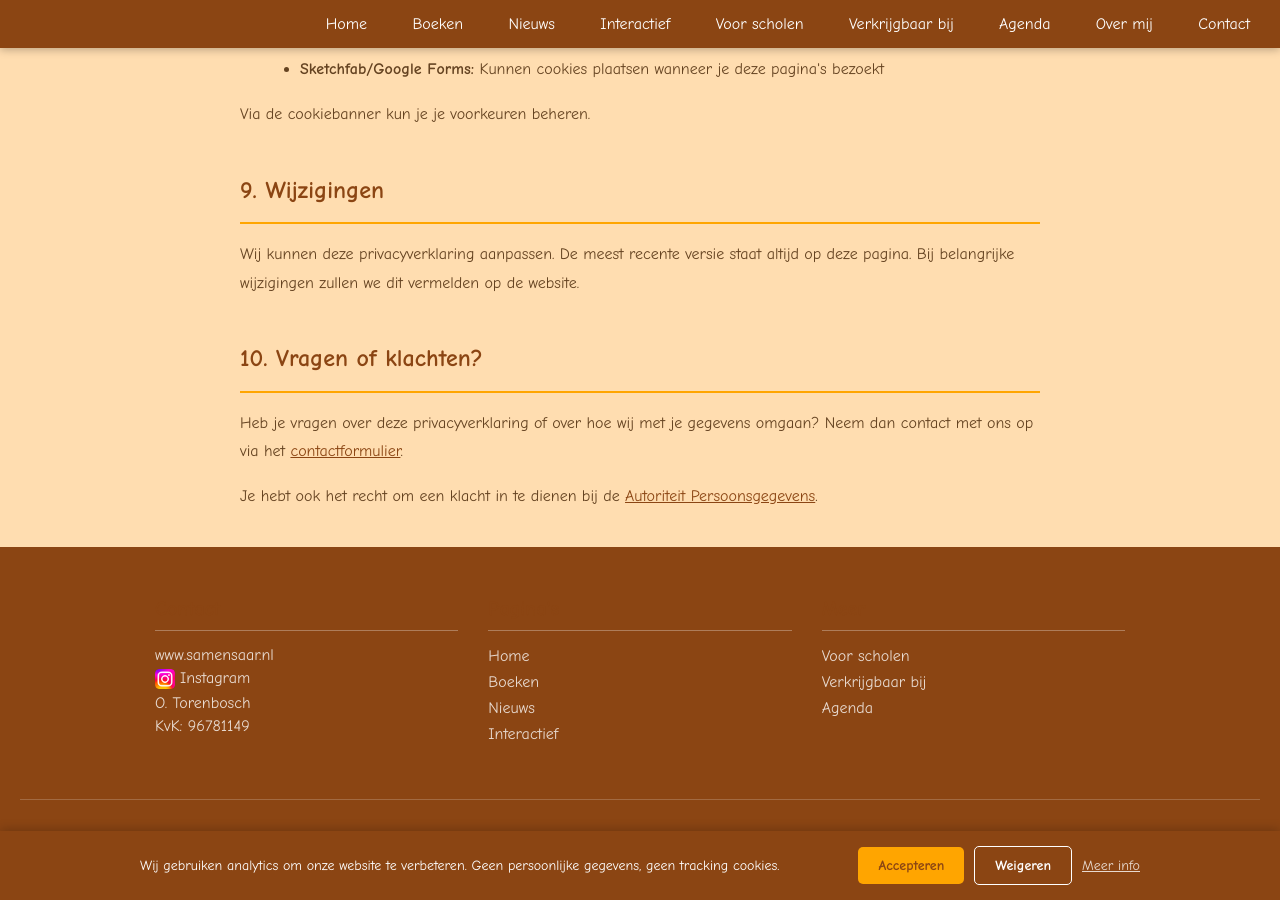
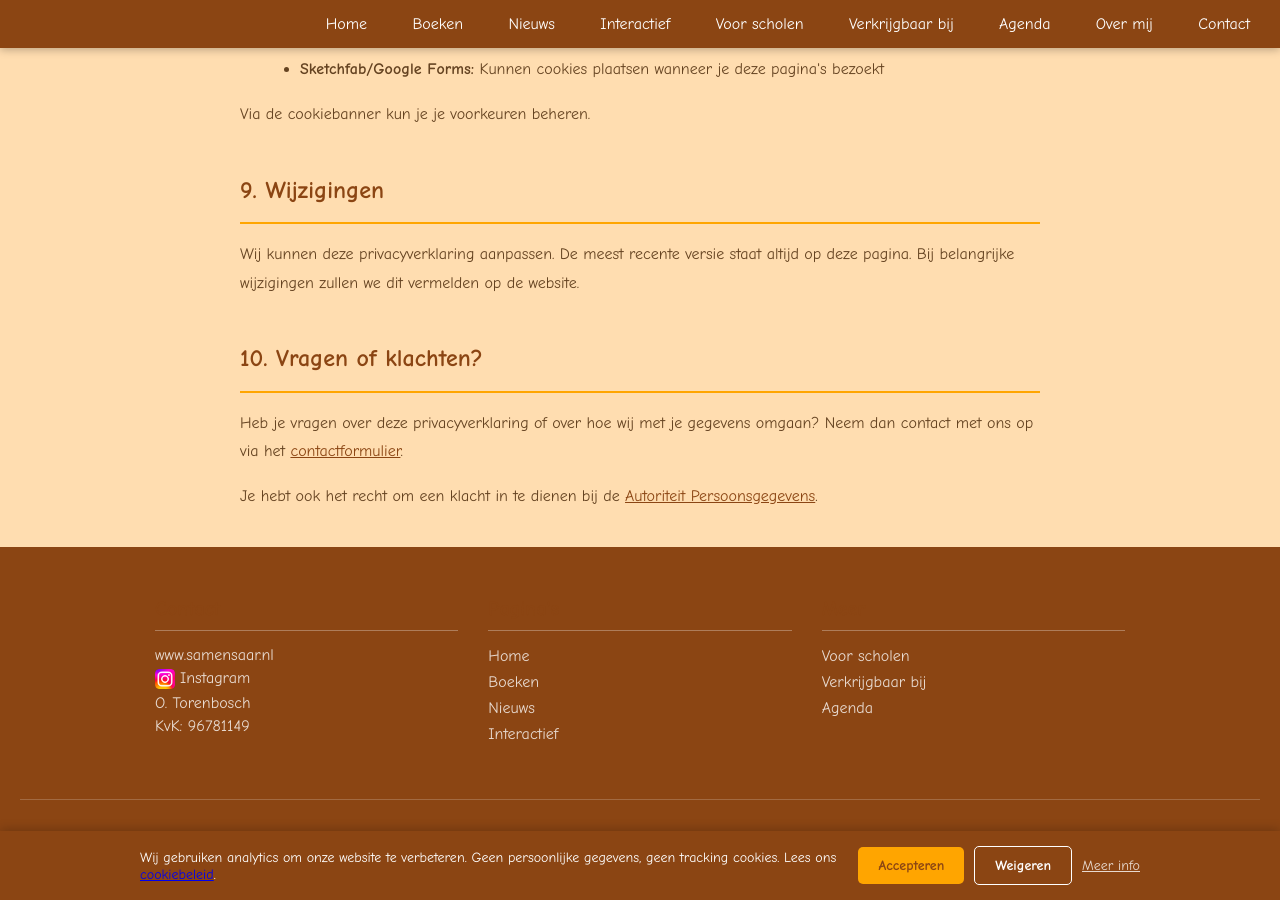
Before and after one commit to otorenbosch/samensaar.nl, a Jekyll site: the page built from privacy.html, in a window 1280 px wide and 900 px high, scrolled down 2923 px. Built offline with Jekyll 4.4.1, drawn with Linux system fonts in a browser that asks for light colours.

Commit message:
Verbeterde cookiebanner detectie en cookiebeleid link
- Standaard class-names toegevoegd aan cookiebanner voor betere scanner detectie
- Link naar cookiebeleid toegevoegd in footer
- Scroll-margin toegevoegd aan cookies sectie voor betere navigatie

Co-Authored-By: Claude Opus 4.5 <noreply@anthropic.com>

```diff
--- a/_includes/footer.html
+++ b/_includes/footer.html
@@ -128,6 +128,6 @@
     </div>
 
     <div class="copyright">
-        <p>&copy; {{ site.time | date: '%Y' }} Sam en Saar. Alle rechten voorbehouden. | <a href="/privacy/" class="footer-link">Privacyverklaring</a></p>
+        <p>&copy; {{ site.time | date: '%Y' }} Sam en Saar. Alle rechten voorbehouden. | <a href="/privacy/" class="footer-link">Privacyverklaring</a> | <a href="/privacy/#cookies" class="footer-link">Cookiebeleid</a></p>
     </div>
 </footer>
--- a/_layouts/default.html
+++ b/_layouts/default.html
@@ -113,14 +113,14 @@
 
     {% include footer.html %}
 
-    <!-- Cookie Consent Banner -->
-    <div id="cookieBanner" class="cookie-banner" style="display: none;">
-        <div class="cookie-content">
-            <p>Wij gebruiken analytics om onze website te verbeteren. Geen persoonlijke gegevens, geen tracking cookies.</p>
-            <div class="cookie-buttons">
-                <button id="cookieAccept" class="cookie-btn accept">Accepteren</button>
-                <button id="cookieDecline" class="cookie-btn decline">Weigeren</button>
-                <a href="/privacy/" class="cookie-link">Meer info</a>
+    <!-- Cookie Consent Banner (GDPR/AVG compliant) -->
+    <div id="cookieBanner" class="cookie-banner cookie-consent cookie-notice cc-banner gdpr-consent" role="dialog" aria-live="polite" aria-label="Cookiemelding" aria-describedby="cookieDescription" style="display: none;">
+        <div class="cookie-content cc-message">
+            <p id="cookieDescription">Wij gebruiken analytics om onze website te verbeteren. Geen persoonlijke gegevens, geen tracking cookies. Lees ons <a href="/privacy/#cookies" class="cc-link cookie-policy-link">cookiebeleid</a>.</p>
+            <div class="cookie-buttons cc-compliance">
+                <button id="cookieAccept" class="cookie-btn accept cc-btn cc-allow">Accepteren</button>
+                <button id="cookieDecline" class="cookie-btn decline cc-btn cc-deny">Weigeren</button>
+                <a href="/privacy/#cookies" class="cookie-link cc-link">Meer info</a>
             </div>
         </div>
     </div>
--- a/privacy.html
+++ b/privacy.html
@@ -101,7 +101,7 @@ title: Privacyverklaring
         <li>We gebruiken een strikt Content Security Policy</li>
     </ul>
 
-    <h2>8. Cookies</h2>
+    <h2 id="cookies" style="scroll-margin-top: 100px;">8. Cookies</h2>
     <p>Deze website plaatst zelf geen cookies. Externe diensten kunnen wel cookies plaatsen:</p>
     <ul>
         <li><strong>GoatCounter:</strong> Plaatst geen cookies (alleen met toestemming geladen)</li>
```
